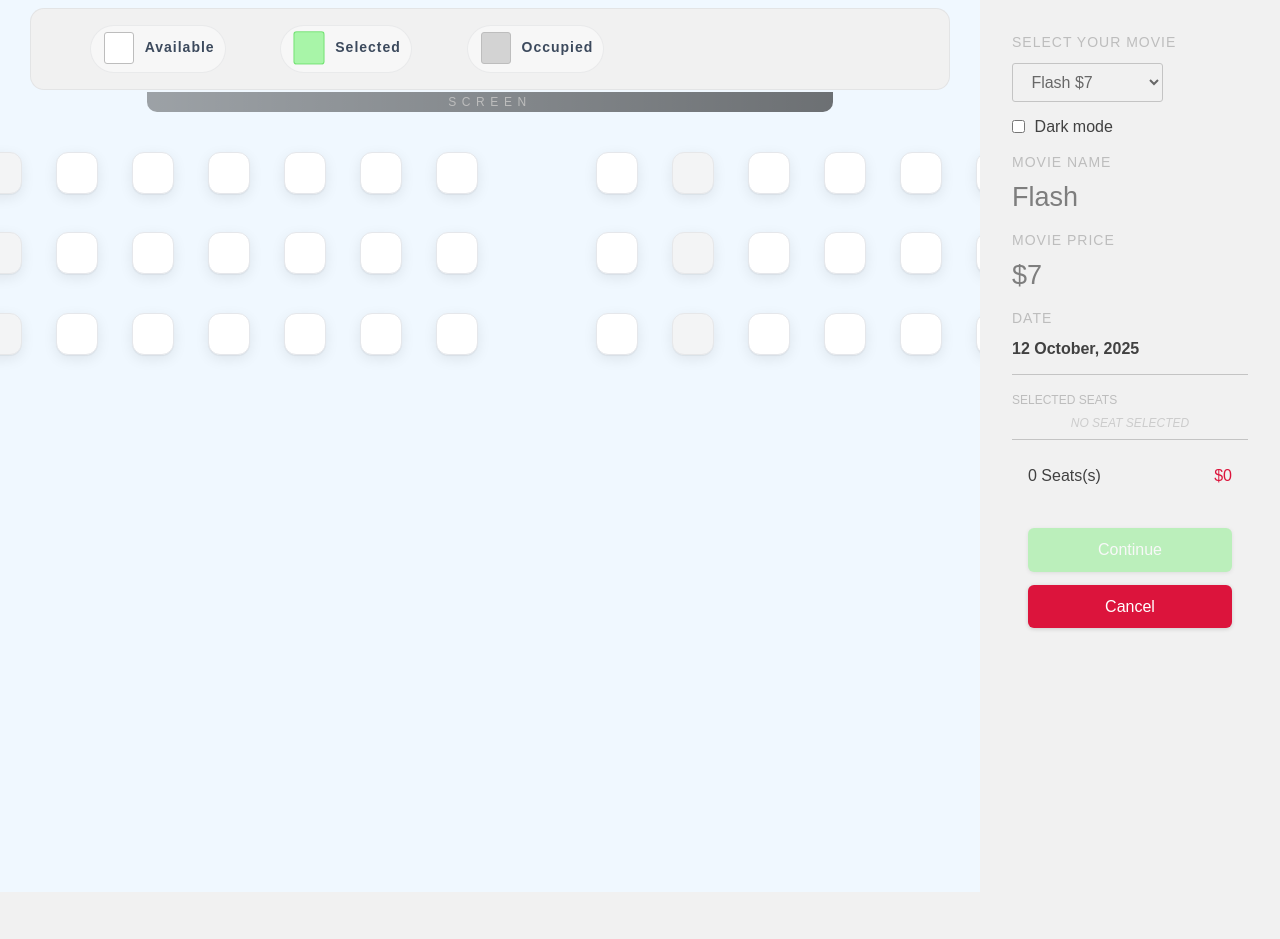
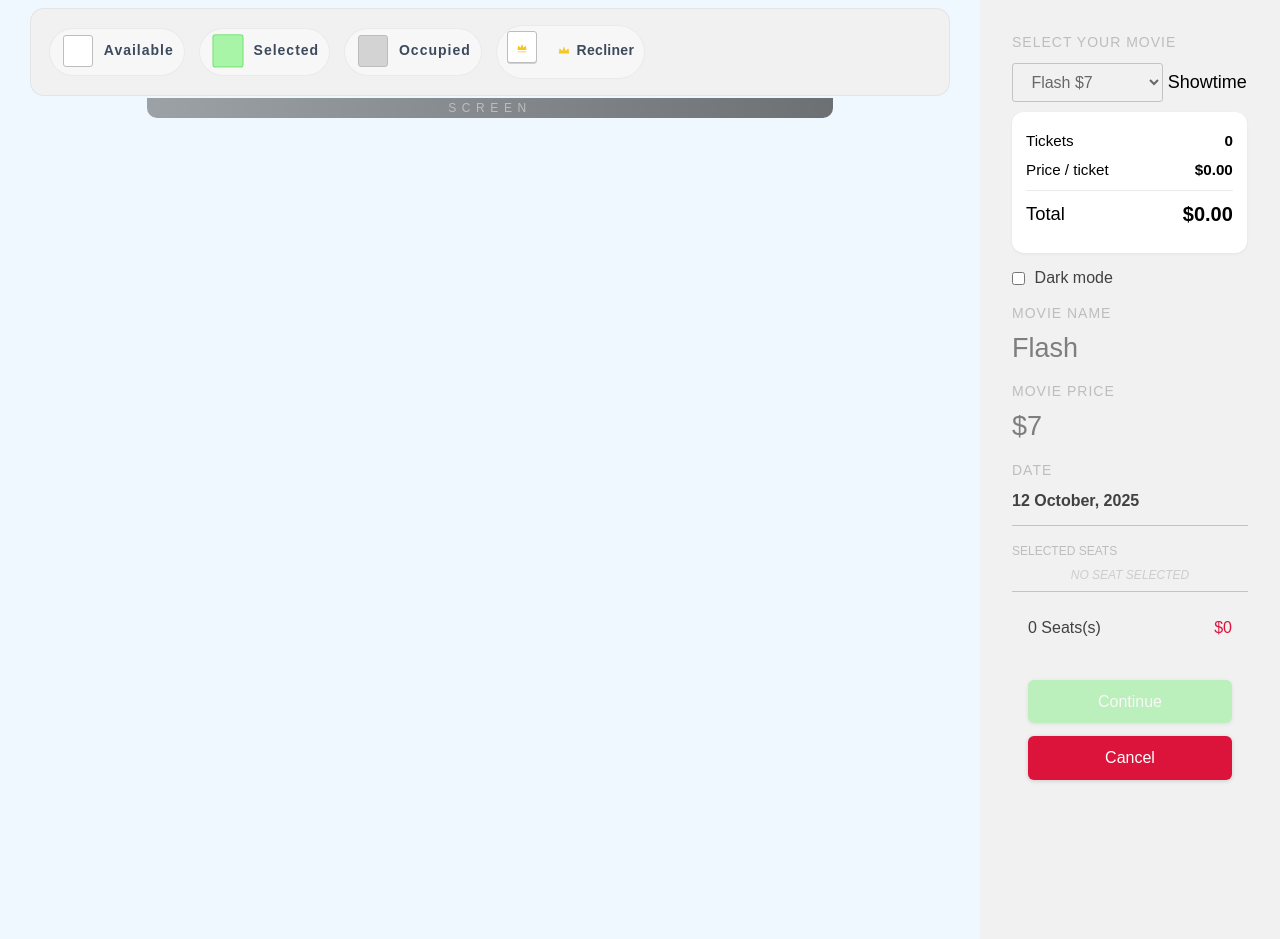
Before and after one commit to alokthegeek/Seat_booking_webapp, a plain HTML site: page index.html in a window 1280 px wide. Before the commit the page ends 892 px from the top, so only its background shows below. Drawn offline with Linux system fonts and the light colour scheme.

Commit message:
Update index.html

```diff
--- a/index.html
+++ b/index.html
@@ -28,100 +28,19 @@
                                 <div class="seat legend occupied"></div>
                                 <small>Occupied</small>
                             </li>
+                            <li>
+                                <div class="seat legend recliner"></div>
+                                <small>Recliner</small>
+                            </li>
                         </ul>
                     </div>
-                    <!-- seat Container -->
+                    <!-- seat Container (rebuilt by JS) -->
                     <div class="mainSeatCont">
                         <div class="screen">
                             <small>SCREEN</small>
                         </div>
-                        <div class="seatCont" id="seatCont">
-                            <div class="seatRowCont1 seatRowCont">
-                                <div class="row">
-                                    <div class="seat"></div>
-                                    <div class="seat occupied"></div>
-                                    <div class="seat"></div>
-                                    <div class="seat"></div>
-                                    <div class="seat"></div>
-                                    <div class="seat"></div>
-                                    <div class="seat"></div>
-                                    <div class="seat"></div>
-                                </div>
-                                <div class="row">
-                                    <div class="seat"></div>
-                                    <div class="seat occupied"></div>
-                                    <div class="seat"></div>
-                                    <div class="seat"></div>
-                                    <div class="seat"></div>
-                                    <div class="seat"></div>
-                                    <div class="seat"></div>
-                                    <div class="seat"></div>
-                                </div>
-                            </div>
-                            <div class="seatRowCont2 seatRowCont">
-                                <div class="row">
-                                    <div class="seat"></div>
-                                    <div class="seat occupied"></div>
-                                    <div class="seat"></div>
-                                    <div class="seat"></div>
-                                    <div class="seat"></div>
-                                    <div class="seat"></div>
-                                    <div class="seat"></div>
-                                    <div class="seat"></div>
-                                </div>
-                                <div class="row">
-                                    <div class="seat"></div>
-                                    <div class="seat occupied"></div>
-                                    <div class="seat"></div>
-                                    <div class="seat"></div>
-                                    <div class="seat"></div>
-                                    <div class="seat"></div>
-                                    <div class="seat"></div>
-                                    <div class="seat"></div>
-                                </div>
-                                <div class="row">
-                                    <div class="seat"></div>
-                                    <div class="seat occupied"></div>
-                                    <div class="seat"></div>
-                                    <div class="seat"></div>
-                                    <div class="seat"></div>
-                                    <div class="seat"></div>
-                                    <div class="seat"></div>
-                                    <div class="seat"></div>
-                                </div>
-                                <div class="row">
-                                    <div class="seat"></div>
-                                    <div class="seat occupied"></div>
-                                    <div class="seat"></div>
-                                    <div class="seat"></div>
-                                    <div class="seat"></div>
-                                    <div class="seat"></div>
-                                    <div class="seat"></div>
-                                    <div class="seat"></div>
-                                </div>
-                            </div>
-                            <div class="seatRowCont3 seatRowCont">
-                                <div class="row">
-                                    <div class="seat"></div>
-                                    <div class="seat occupied"></div>
-                                    <div class="seat"></div>
-                                    <div class="seat"></div>
-                                    <div class="seat"></div>
-                                    <div class="seat"></div>
-                                    <div class="seat"></div>
-                                    <div class="seat"></div>
-                                </div>
-                                <div class="row">
-                                    <div class="seat"></div>
-                                    <div class="seat occupied"></div>
-                                    <div class="seat"></div>
-                                    <div class="seat"></div>
-                                    <div class="seat"></div>
-                                    <div class="seat"></div>
-                                    <div class="seat"></div>
-                                    <div class="seat"></div>
-                                </div>
-                            </div>
+                        <div class="seatCont" id="seatCont" role="grid" aria-label="Auditorium" data-rows="8"
+                            data-cols="8">
                         </div>
                     </div>
                 </div>
@@ -138,6 +57,26 @@
                                     <p>Select Your Movie</p>
                                     <select id="selectMovie"></select>
                                 </label>
+                                <label for="showtime" class="sr-only">Showtime</label>
+                                <input id="showtime" hidden aria-hidden="true" disabled type="datetime-local"
+                                    aria-label="Showtime" />
+
+                                <section id="checkoutSummary" class="summary-card" aria-label="Order summary">
+                                    <div class="summary-line">
+                                        <span id="sumLabelTickets">Tickets</span>
+                                        <strong id="sumTickets">0</strong>
+                                    </div>
+                                    <div class="summary-line">
+                                        <span>Price / ticket</span>
+                                        <strong id="sumPerSeat">$0.00</strong>
+                                    </div>
+                                    <div class="summary-divider" role="separator"></div>
+                                    <div class="summary-total">
+                                        <span>Total</span>
+                                        <strong id="sumTotal">$0.00</strong>
+                                    </div>
+                                    <div id="priceBreakdown" class="summary-sub" aria-live="polite"></div>
+                                </section>
                             </div>
                             <div class="themeToggle">
                                 <label>
@@ -193,7 +132,11 @@
         </div>
     </section>
 
-    <script src="index.js"></script>
+    <script type="module" src="naming-boot.js"></script>
+    <!-- Optional bridge: load dynamic pricing globals for legacy scripts -->
+    <script type="module" src="pricing-boot.js"></script>
+    <!-- End optional pricing bridge -->
+    <script src="index.js" defer></script>
 </body>
 
 </html>
```
